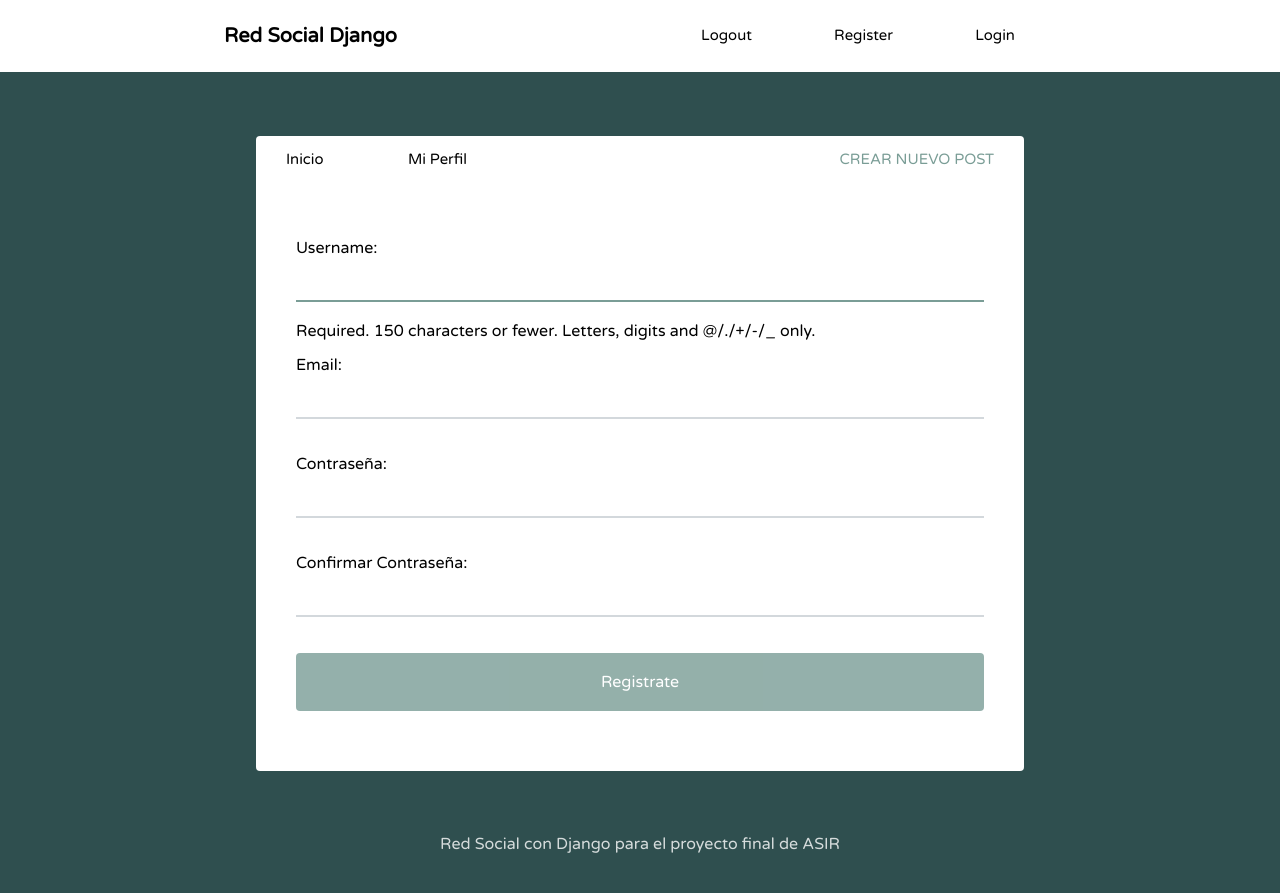
After one commit to pablotose/Social-Network-Django, a Django app: page /register/ in a window 1280 px wide. The commit adds this page. Run offline with Django 3.2, Linux system fonts and the light colour scheme.

Commit message:
Registro y Login de usuarios

```diff
--- a/redsocial_django/settings.py
+++ b/redsocial_django/settings.py
@@ -130,3 +130,5 @@ DEFAULT_AUTO_FIELD = 'django.db.models.BigAutoField'
 
 MEDIA_URL = '/media/'
 MEDIA_ROOT = os.path.join(BASE_DIR, 'media')
+
+LOGIN_REDIRECT_URL = 'feed'
--- /dev/null
+++ b/social/forms.py
@@ -0,0 +1,13 @@
+from django import forms
+from django import forms
+from django.contrib.auth.forms import UserCreationForm
+from django.contrib.auth.models import User
+
+class UserRegisterForm(UserCreationForm):
+		email = forms.EmailField()
+		password1 = forms.CharField(label='Contraseña', widget=forms.PasswordInput)
+		password2 = forms.CharField(label='Confirmar Contraseña', widget=forms.PasswordInput)
+
+		class Meta:
+			model = User
+			fields = ['username', 'email', 'password1', 'password2']
--- a/social/templates/social/layout.html
+++ b/social/templates/social/layout.html
@@ -21,10 +21,13 @@
 		</nav>
 	</header>
 
-	<!-------------------------------------
-					Messages
-	-------------------------------------->
-
+{% if messages %}
+	{% for message in messages %}
+		<div class="notification {{ message.tags}}">
+			{{ message }}
+		</div>
+	{% endfor %}
+{% endif %}
 	<!-------------------------------------
 					Navigation Bar
 	-------------------------------------->
--- /dev/null
+++ b/social/templates/social/registro.html
@@ -0,0 +1,12 @@
+{% extends 'social/layout.html' %}
+
+{% block content %}
+
+<form class="form" method="post">
+	{% csrf_token %}
+	{{ form.as_p }}
+
+	<button type="submit" id="submit">Registrate</button>
+</form>
+
+{% endblock %}
--- a/social/urls.py
+++ b/social/urls.py
@@ -2,10 +2,15 @@ from django.urls import path
 from . import views
 from django.conf import settings
 from django.conf.urls.static import static
+from django.contrib.auth.views import LoginView, LogoutView
 
 
 urlpatterns = [
 	path('', views.feed, name='feed'),
 	path('profile/', views.profile, name='profile'),
+	path('register/', views.registro, name='registro'),
+	path('login/', LoginView.as_view(template_name='social/login.html'), name='login'),
+	path('logout/', LogoutView.as_view(template_name='social/logout.html'), name='logout'),
+
 
 ] + static(settings.MEDIA_URL, document_root=settings.MEDIA_ROOT)
--- a/social/views.py
+++ b/social/views.py
@@ -1,5 +1,8 @@
-from django.shortcuts import render
+from django.shortcuts import render, redirect
 from .models import *
+from django.contrib.auth.forms import UserCreationForm
+from .forms import UserRegisterForm
+from django.contrib import messages
 # Create your views here.
 def feed(request):
 	posts = Post.objects.all()
@@ -8,3 +11,18 @@ def feed(request):
 
 def profile(request):
 	return render(request, 'social/profile.html')
+
+def registro(request):
+	if request.method == 'POST':
+		form = UserRegisterForm(request.POST)
+		if form.is_valid():
+			form.save()
+			username = form.cleaned_data['username']
+			messages.success(request, f'Usuario {username} creado correctamente')
+			return redirect('feed')
+	else:
+		form = UserRegisterForm()
+
+	context = { 'form': form }
+
+	return render(request, 'social/registro.html', context)
```
Also changed, not shown: social/templates/social/login.html (added, +12 -0 lines), social/templates/social/logout.html (added, +7 -0 lines), db.sqlite3, social/templates/social/logoutt.html (added).
